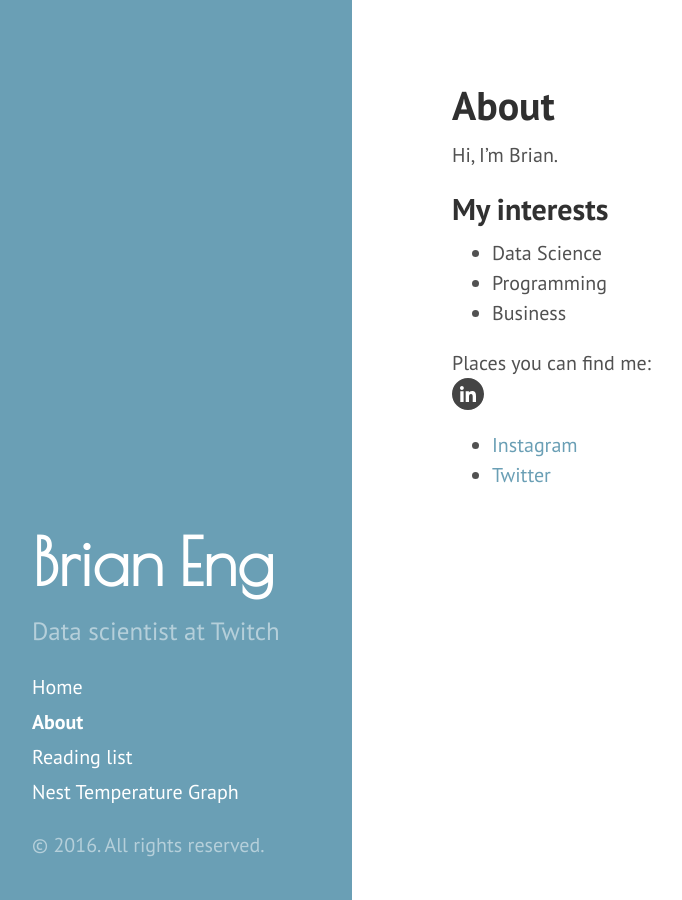
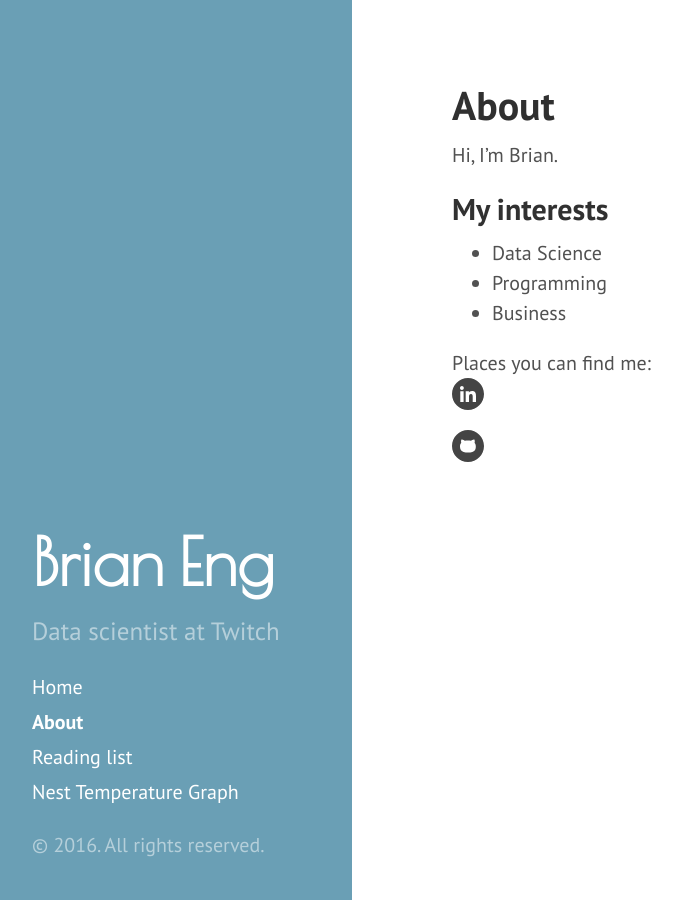
Before and after one commit to wukaiyuan/wukaiyuan.github.io, a Jekyll site: the page built from about.md, in a window 1280 px wide. Shown: the whole page, without its empty margins (8-690 px from the left). Built offline with Jekyll 4.4.1, drawn with Linux system fonts in a browser that asks for light colours.

Commit message:
Adding social links

```diff
--- a/about.md
+++ b/about.md
@@ -12,7 +12,5 @@ Hi, I'm Brian.
 * Business
 
 Places you can find me:
-![LinkedIn](http://wukaiyuan.github.io/wukaiyuan.github.io/public/social-1_round-linkedin.svg)
-
-* [Instagram](https://instagram.com/wukaiyuan)
-* [Twitter](https://twitter.com/wukaiyuan)
+[![LinkedIn](http://wukaiyuan.github.io/wukaiyuan.github.io/public/social-1_round-linkedin.svg)](http://www.linkedin.com/in/brianheng)
+[![Github](http://wukaiyuan.github.io/wukaiyuan.github.io/public/social-1_round-github.svg)](http://github.com/wukaiyuan)
```
